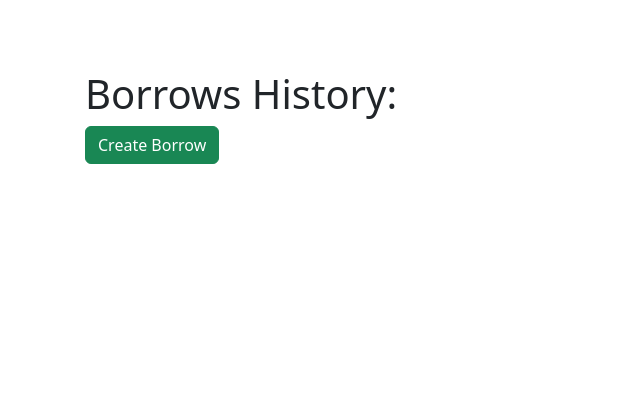
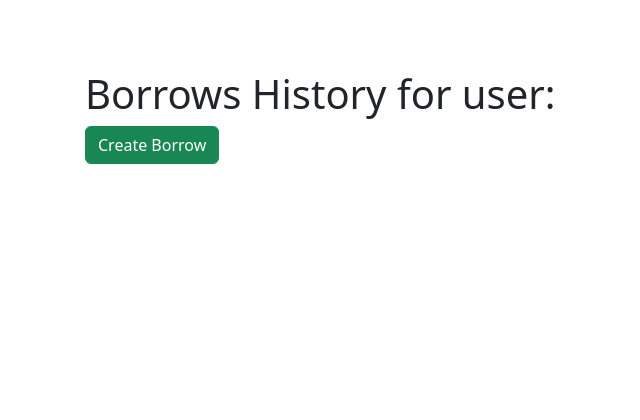
Before and after one commit to JJLARAH/CRUD-Biblioteca, a Yii app: template views/borrow/history.php in a window 1280 px wide. Shown: the top 420 px of the page, without its empty margins (0-640 px from the left). Run offline with PHP 8.4 and a stand-in for Yii, Linux system fonts and the light colour scheme; the template is opened without the code that fills it, so the values that code supplies are empty; some libraries are stand-ins or nearby versions.

Commit message:
Cambie titulo de página

```diff
--- a/views/borrow/history.php
+++ b/views/borrow/history.php
@@ -11,7 +11,7 @@ use yii\grid\GridView;
 /** @var app\models\BorrowSearch $searchModel */
 /** @var yii\data\ActiveDataProvider $dataProvider */
 
-$this->title = 'Borrows History: ' . $model->user->name .' '. $model->user->surname;
+$this->title = 'Borrows History for user: ' . ' ' . $_GET['id_user'];
 $this->params['breadcrumbs'][] = ['label' => 'Borrows', 'url' => ['index']];
 $this->params['breadcrumbs'][] = 'History';
 ?>
```
